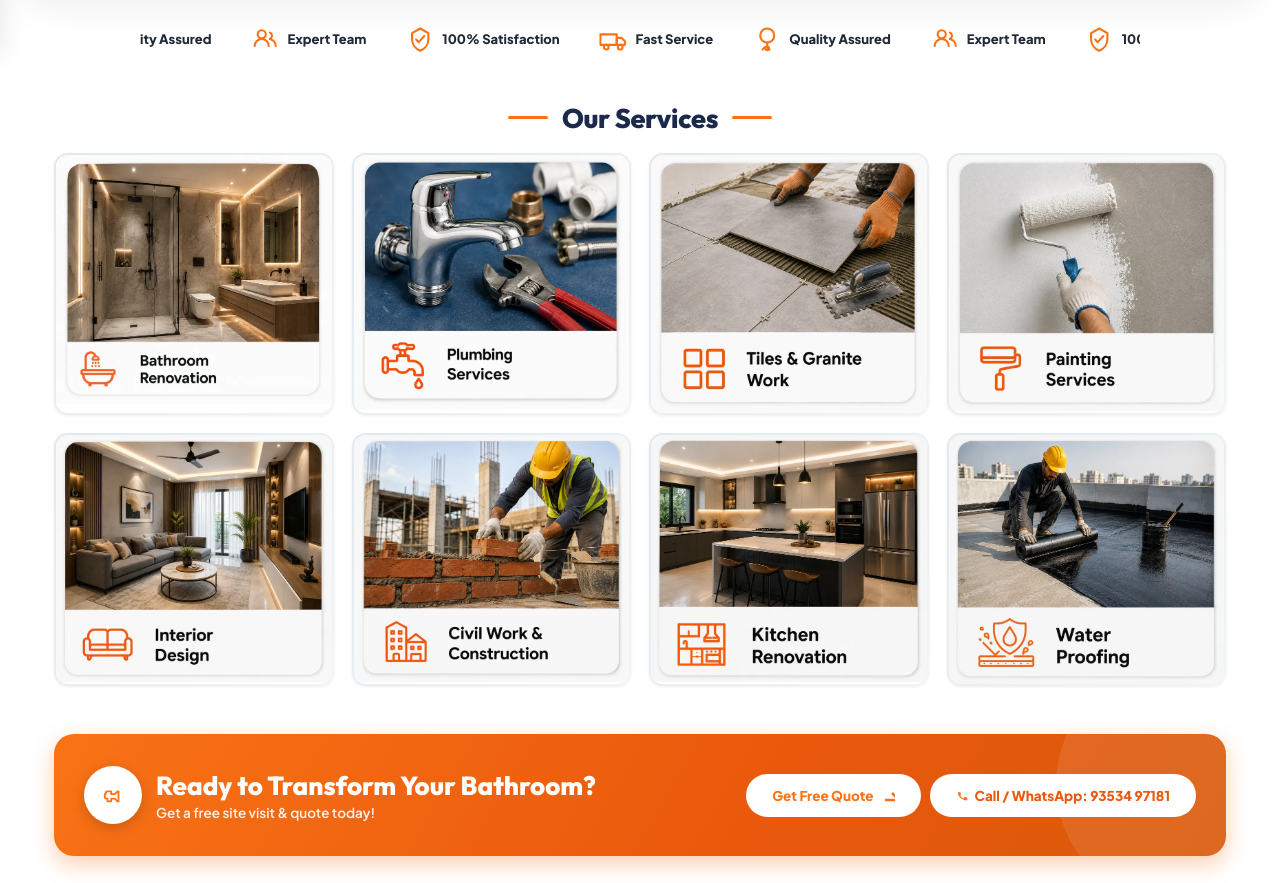
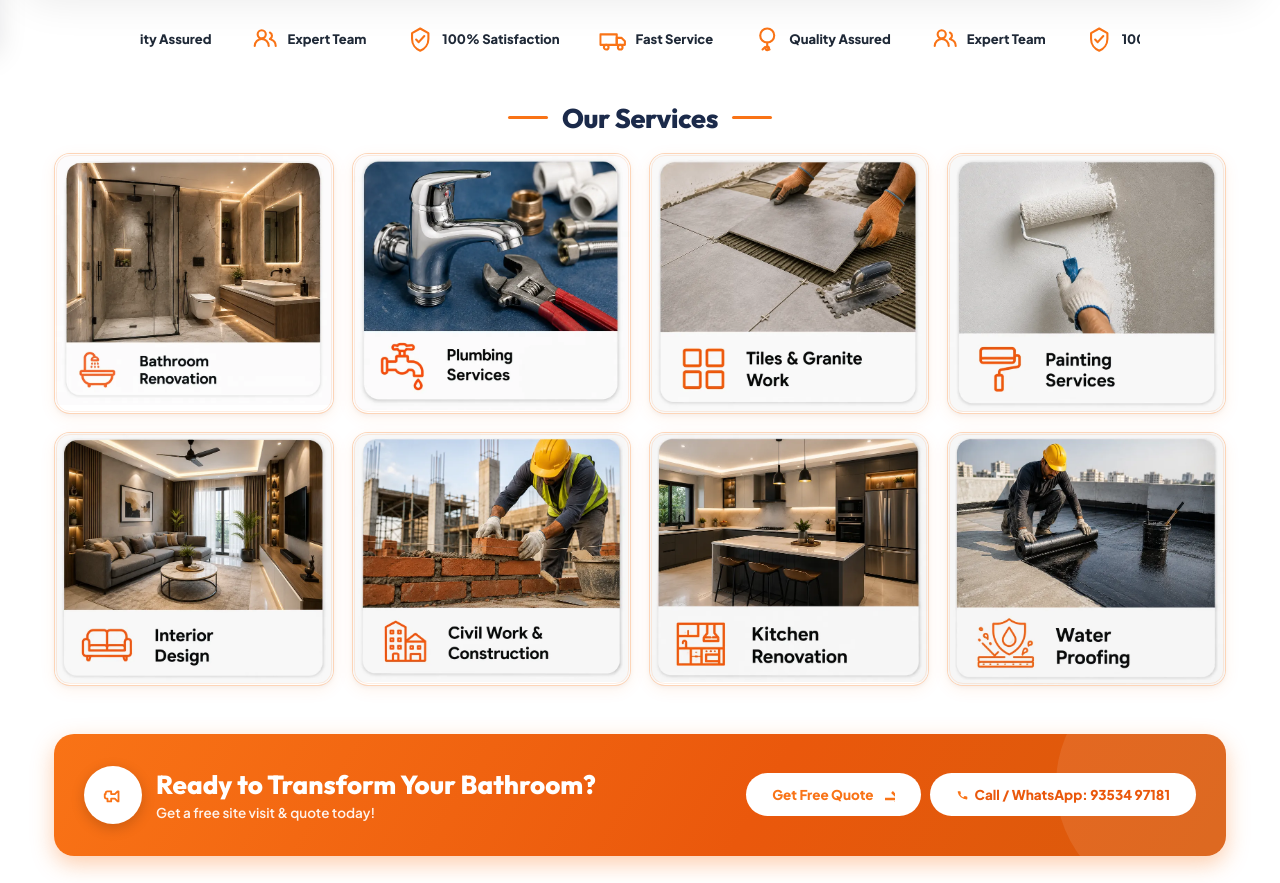
Before and after one commit to vj-mazu/aapkabathrooms, a plain HTML site: page index.html in a window 1280 px wide. Shown: the part 746-1629 px from the top of the page. Drawn offline with Linux system fonts and the light colour scheme.

Commit message:
Add professional orange designer borders and glow to service cards

```diff
--- a/styles.css
+++ b/styles.css
@@ -691,21 +691,24 @@ body.menu-open .mobile-menu{transform:translateX(0)}
 
 .svc-card{
   position:relative;
-  border-radius:14px;
+  border-radius:16px;
   overflow:hidden;
-  border:2px solid transparent;
+  border:1.5px solid rgba(249, 115, 22, 0.3);
+  outline: 1px solid rgba(249, 115, 22, 0.12);
+  outline-offset: -3px;
   cursor:pointer;
   display:flex;
   flex-direction:column;
-  box-shadow:var(--shadow-card);
+  box-shadow: 0 4px 16px rgba(249, 115, 22, 0.08), 0 2px 4px rgba(0, 0, 0, 0.04);
   padding:0;
-  background:linear-gradient(#fff, #fff) padding-box, linear-gradient(135deg, #e2e8f0, #f1f5f9) border-box;
-  transition: all 0.4s cubic-bezier(0.165, 0.84, 0.44, 1);
+  background:#ffffff;
+  transition: all 0.35s cubic-bezier(0.165, 0.84, 0.44, 1);
 }
 .svc-card:hover{
-  transform:translateY(-4px);
-  box-shadow:0 15px 30px rgba(249, 115, 22, 0.12);
-  background:linear-gradient(#fff, #fff) padding-box, linear-gradient(135deg, var(--orange), #fcd3b8) border-box;
+  transform:translateY(-5px);
+  border-color: var(--orange);
+  outline-color: rgba(249, 115, 22, 0.35);
+  box-shadow: 0 14px 32px rgba(249, 115, 22, 0.22);
 }
 
 .svc-card img {
@@ -714,7 +717,7 @@ body.menu-open .mobile-menu{transform:translateX(0)}
   display: block;
   transition: transform .4s ease;
 }
-.svc-card:hover img{transform:scale(1.04)}
+.svc-card:hover img{transform:scale(1.03)}
 
 
 
```
